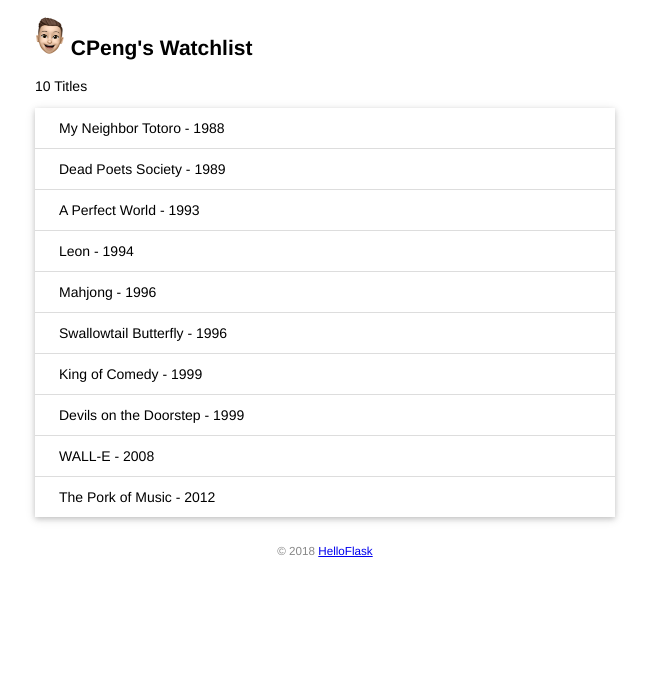
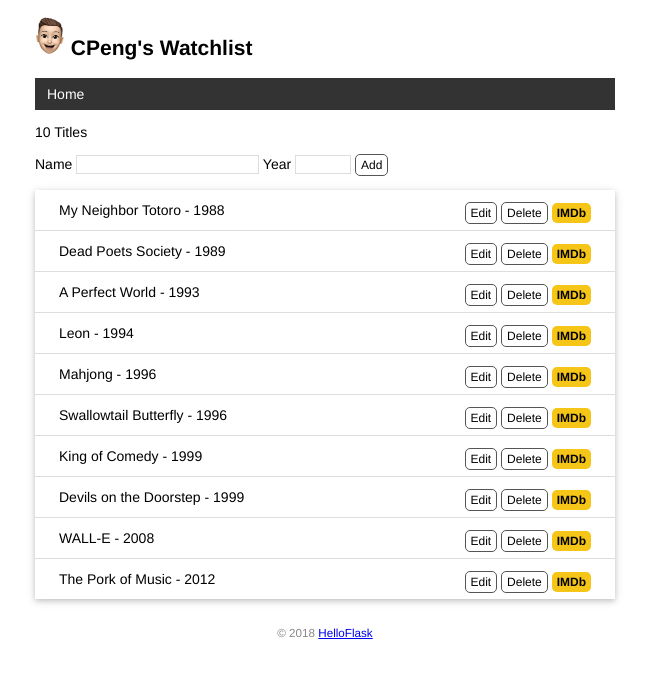
Before and after one commit to CPengH/watchlist, a Flask app: page / in a window 1280 px wide. Shown: the top 678 px of the page, without its empty margins (315-964 px from the left). Run offline with Flask 2, Linux system fonts and the light colour scheme; data comes from the database, SQL or seed files in the repository; both versions use the stored data as it was after the commit.

Commit message:
Create, edit and delete item by form

```diff
--- a/app.py
+++ b/app.py
@@ -2,7 +2,7 @@ import os
 import sys
 import click
 
-from flask import Flask, render_template
+from flask import Flask, render_template, url_for, redirect, flash, request
 from flask_sqlalchemy import SQLAlchemy
 
 WIN = sys.platform.startswith('win')
@@ -14,6 +14,7 @@ else:  # 否则使用四个斜线
 app = Flask(__name__)
 app.config['SQLALCHEMY_DATABASE_URI'] = prefix + os.path.join(app.root_path, 'data.db')
 app.config['SQLALCHEMY_TRACK_MODIFICATIONS'] = False  # 关闭对模型修改的监控
+app.secret_key = "My Secret key"
 # 在扩展类实例化前加载配置
 db = SQLAlchemy(app)
 
@@ -35,11 +36,49 @@ def initdb(drop):
     db.create_all()
     click.echo('Initialized databbase.')
 
-@app.route('/')
+@app.route('/', methods=['GET', 'POST'])
 def index():
-    user = User.query.first()
+    if request.method == 'POST':
+        title = request.form.get('title')
+        year = request.form.get('year')
+        if not title or not year or len(title) > 60 or len(year) > 4:
+            flash('Invalid input.')
+            return redirect(url_for('index'))
+        movie = Movie(title=title, year=year)
+        db.session.add(movie)
+        db.session.commit()
+        flash('Item created.')
+        return redirect(url_for('index'))
     movies = Movie.query.all()
-    return render_template('index.html', user=user, movies=movies)
+    return render_template('index.html', movies=movies)
+
+@app.route('/movie/edit/<int:movie_id>', methods=['GET', 'POST'])
+def edit(movie_id):
+    movie = Movie.query.get_or_404(movie_id)
+
+    if request.method == 'POST':  # 处理编辑表单的提交请求
+        title = request.form['title']
+        year = request.form['year']
+
+        if not title or not year or len(year) != 4 or len(title) > 60:
+            flash('Invalid input.')
+            return redirect(url_for('edit', movie_id=movie_id))  # 重定向回对应的编辑页面
+
+        movie.title = title  # 更新标题
+        movie.year = year  # 更新年份
+        db.session.commit()  # 提交数据库会话
+        flash('Item updated.')
+        return redirect(url_for('index'))  # 重定向回主页
+
+    return render_template('edit.html', movie=movie)  # 传入被编辑的电影记录
+
+@app.route('/movie/delete/<int:movie_id>', methods=['POST'])
+def delete(movie_id):
+    movie = Movie.query.get_or_404(movie_id)
+    db.session.delete(movie)
+    db.session.commit()
+    flash("Item deleted.")
+    return redirect(url_for('index'))
 
 @app.cli.command()
 def forge():
@@ -69,3 +108,12 @@ def forge():
 
     db.session.commit()
     click.echo('Done.')
+
+@app.context_processor
+def inject_user():
+    user = User.query.first()
+    return dict(user=user)
+
+@app.errorhandler(404)  # 传入要处理的错误代码
+def page_not_found(e):  # 接受异常对象作为参数
+    return render_template('404.html'), 404
--- a/static/style.css
+++ b/static/style.css
@@ -39,3 +39,87 @@ footer {
 .movie-list li:hover {
     background-color: #f8f9fa;
 }
+
+nav ul {
+    list-style-type: none;
+    margin: 0;
+    padding: 0;
+    overflow: hidden;
+    background-color: #333;
+}
+
+nav li {
+    float: left;
+}
+
+nav li a {
+    display: block;
+    color: white;
+    text-align: center;
+    padding: 8px 12px;
+    text-decoration: none;
+}
+
+nav li a:hover {
+    background-color: #111;
+}
+
+.float-right {
+    float: right;
+}
+
+.imdb {
+    font-size: 12px;
+    font-weight: bold;
+    color: black;
+    text-decoration: none;
+    background: #F5C518;
+    border-radius: 5px;
+    padding: 3px 5px;
+}
+
+/* 覆盖某些浏览器对 input 元素定义的字体 */
+input[type=submit] {
+    font-family: inherit;
+}
+
+input[type=text] {
+    border: 1px solid #ddd;
+}
+
+input[name=year] {
+    width: 50px;
+}
+
+.btn {
+    font-size: 12px;
+    padding: 3px 5px;
+    text-decoration: none;
+    cursor: pointer;
+    background-color: white;
+    color: black;
+    border: 1px solid #555555;
+    border-radius: 5px;
+}
+
+.btn:hover {
+    text-decoration: none;
+    background-color: black;
+    color: white;
+    border: 1px solid black;
+}
+
+.alert {
+    position: relative;
+    padding: 7px;
+    margin: 7px 0;
+    border: 1px solid transparent;
+    color: #004085;
+    background-color: #cce5ff;
+    border-color: #b8daff;
+    border-radius: 5px;
+}
+
+.inline-form {
+    display: inline;
+}
--- /dev/null
+++ b/templates/base.html
@@ -0,0 +1,30 @@
+<!DOCTYPE html>
+<html lang="en">
+<head>
+    {% block head %}
+    <meta charset="utf-8">
+    <meta name="viewport" content="width=device-width, initial-scale=1.0">
+    <title>{{ user.name }}'s Watchlist</title>
+    <link rel="icon" href="{{ url_for('static', filename='favicon.ico') }}">
+    <link rel="stylesheet" href="{{ url_for('static', filename='style.css') }}" type="text/css">
+    {% endblock %}
+</head>
+<body>
+    {% for message in get_flashed_messages() %}
+        <div class="alert">{{ message }}</div>
+    {% endfor %}
+    <h2>
+        <img alt="Avatar" class="avatar" src="{{ url_for('static', filename='images/avatar.png') }}">
+        {{ user.name }}'s Watchlist
+    </h2>
+    <nav>
+        <ul>
+            <li><a href="{{ url_for('index') }}">Home</a></li>
+        </ul>
+    </nav>
+    {% block content %}{% endblock %}
+    <footer>
+        <small>&copy; 2018 <a href="http://helloflask.com/book/3">HelloFlask</a></small>
+    </footer>
+</body>
+</html>
--- a/templates/index.html
+++ b/templates/index.html
@@ -1,25 +1,23 @@
-<!DOCTYPE html>
-<html lang="en">
-<head>
-    <meta charset="utf-8">
-    <title>{{ user.name }}'s Watchlist</title>
-    <link rel="icon" href="{{ url_for('static', filename='favicon.ico')}}">
-    <link rel="stylesheet" href="{{ url_for('static', filename='style.css')}}">
-</head>
-<body>
-    <h2>
-        <img class="avatar" src="{{ url_for('static', filename='images/avatar.png')}}" alt="Avatar">
-        {{ user.name }}'s Watchlist
-    </h2>
+{% extends 'base.html' %}
 
-    <p>{{ movies|length }} Titles</p>
-    <ul class="movie-list">
-        {% for movie in movies %}  {# 迭代 movies 变量 #}
-        <li>{{ movie.title }} - {{ movie.year }}</li>  {# 等同于 movie['title'] #}
-        {% endfor %}
-    </ul>
-    <footer>
-        <small>&copy; 2018 <a href="http://helloflask.com/book/3">HelloFlask</a></small>
-    </footer>
-</body>
-</html>
+{% block content %}
+<p>{{ movies|length }} Titles</p>
+<form method="post">
+    Name <input type="text" name="title" autocomplete="off" required>
+    Year <input type="text" name="year" autocomplete="off" required>
+    <input class="btn" type="submit" name="submit" value="Add">
+</form>
+<ul class="movie-list">
+    {% for movie in movies %}
+    <li>{{ movie.title }} - {{ movie.year }}
+        <span class="float-right">
+            <a class="btn" href="{{ url_for('edit', movie_id=movie.id) }}">Edit</a>
+            <form class="inline-form" method="post" action="{{ url_for('delete', movie_id=movie.id) }}">
+                <input class="btn" type="submit" name="delete" value="Delete" onclick="return confirm('Are you sure?')">
+            </form>
+            <a class="imdb" href="https://www.imdb.com/find?q={{ movie.title }}" target="_blank" title="Find this movie on IMDb">IMDb</a>
+        </span>
+    </li>
+    {% endfor %}
+</ul>
+{% endblock %}
```
Also changed, not shown: templates/404.html (added, +12 -0 lines), templates/edit.html (added, +10 -0 lines), data.db.
